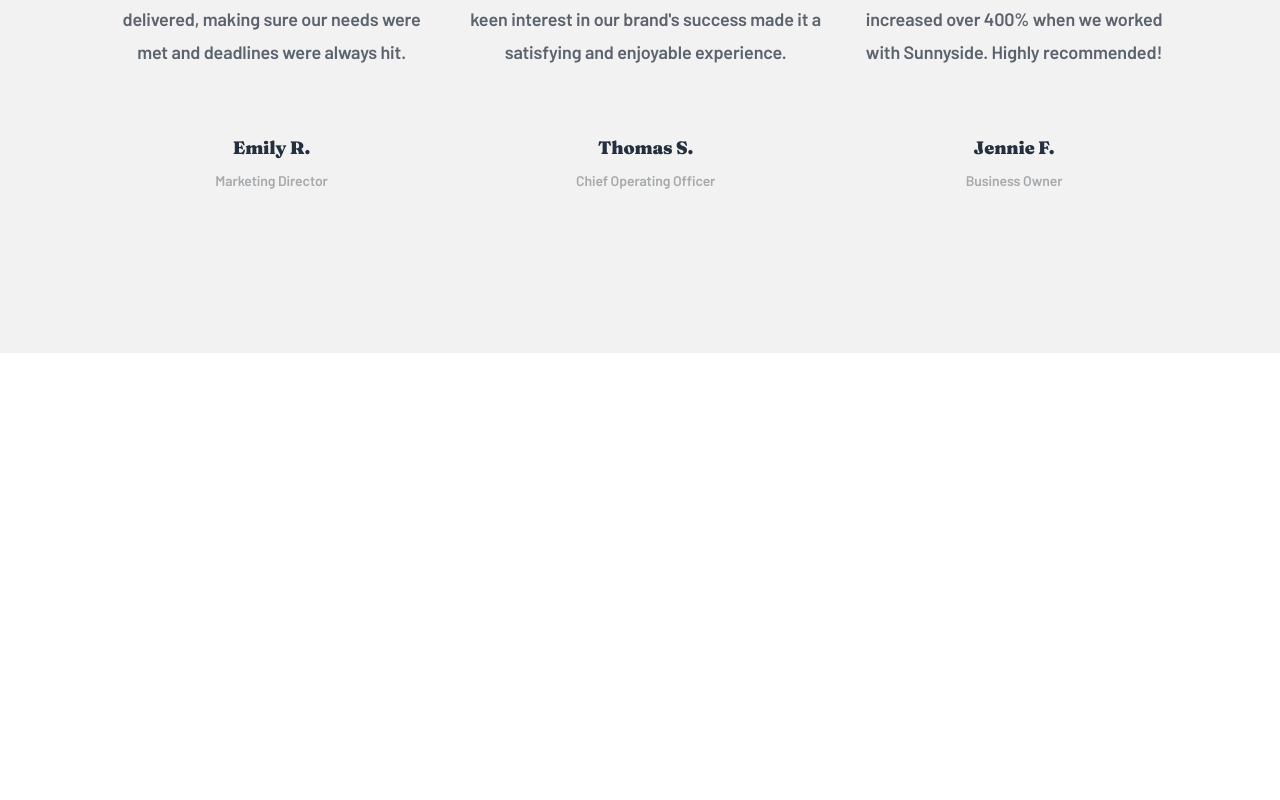
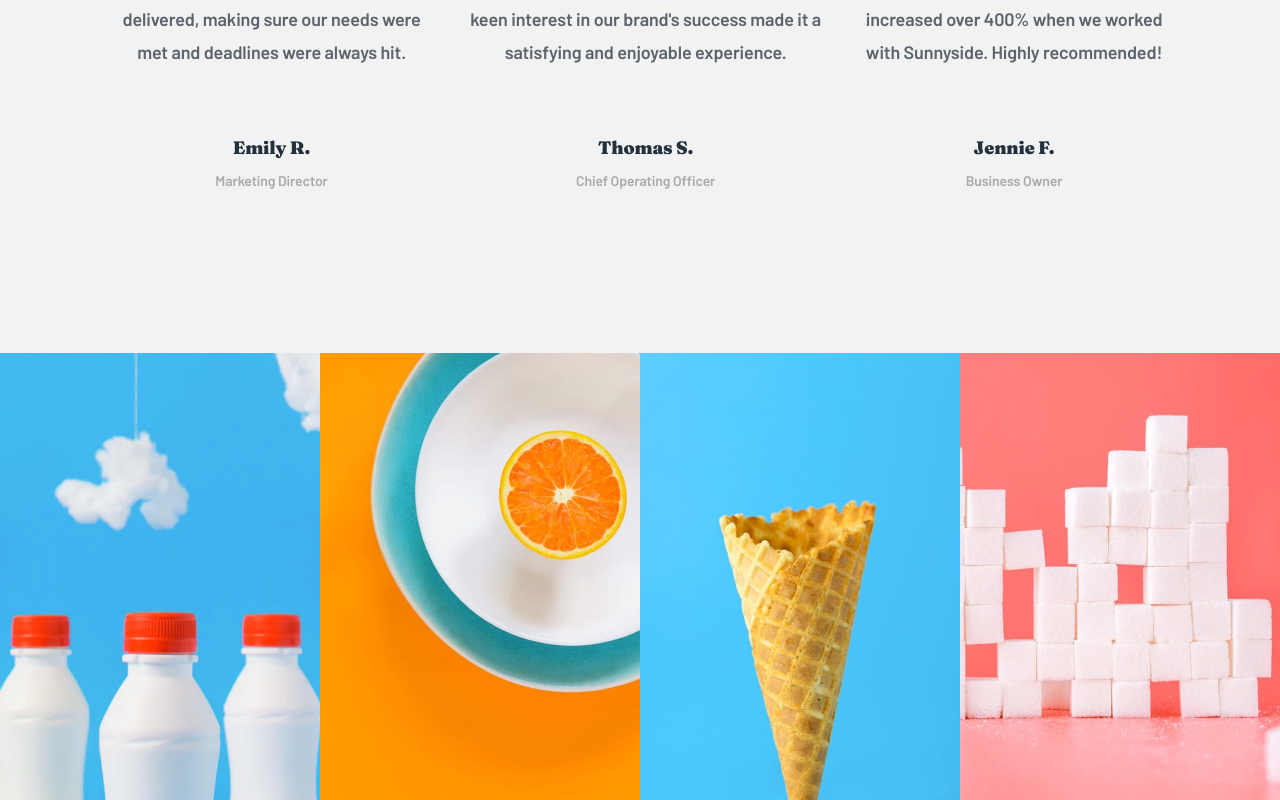
Before and after one commit to valentinaotocan/Sunnyside-Landing-Page, a Next.js app: page / in a window 1280 px wide. Shown: the part 3025-3825 px from the top of the page. Before the commit the page ends 3378 px from the top, so only its background shows below. Built offline with nearby package versions, Linux system fonts and the light colour scheme.

Commit message:
Add gallery section

```diff
--- /dev/null
+++ b/components/gallery/Gallery.jsx
@@ -0,0 +1,20 @@
+import styles from './Gallery.module.css';
+import Image from 'next/image'
+
+export default function Gallery() {
+  const images = [
+    { id: 1, img: "image-gallery-milkbottles.jpg" },
+    { id: 2, img: "image-gallery-orange.jpg" },
+    { id: 3, img: "image-gallery-cone.jpg" },
+    { id: 4, img: "image-gallery-sugarcubes.jpg" }
+  ];
+  return (
+    <section className={styles.gallery}>
+      {images.map((image) => (
+        <div key={image.id} className={styles.image_container}>
+          <Image src={`/assets/images/${image.img}`} layout="fill" alt="" objectFit='cover' />
+        </div>
+      ))}
+    </section>
+  );
+}
--- /dev/null
+++ b/components/gallery/Gallery.module.css
@@ -0,0 +1,9 @@
+.gallery {
+    display: grid;
+    grid-template-columns: 1fr 1fr 1fr 1fr;
+    height: 447px;
+}
+
+.image_container {
+  position: relative;
+}
--- a/pages/index.js
+++ b/pages/index.js
@@ -5,6 +5,7 @@ import Navbar from "../components/navbar/Navbar";
 import Transform_audience from "../components/transform-audience/Transform_audience";
 import Design_photography from "../components/design-photography/Design_photography.jsx";
 import Testimonials from "../components/testimonials/Testimonials";
+import Gallery from '../components/gallery/Gallery'
 
 export default function Home() {
   return (
@@ -29,6 +30,7 @@ export default function Home() {
       <Transform_audience />
       <Design_photography />
       <Testimonials />
+      <Gallery />
     </div>
   );
 }
```
